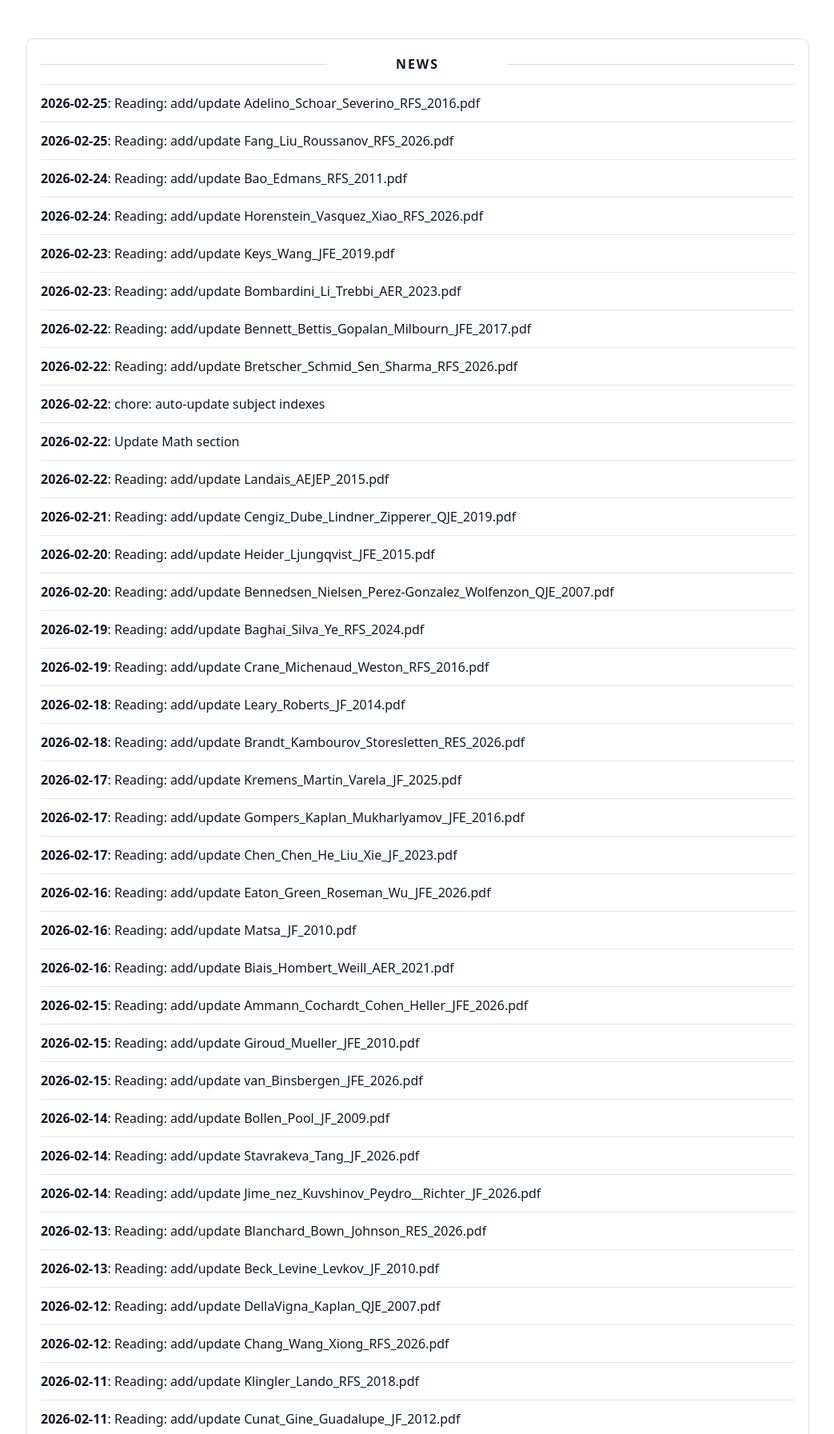
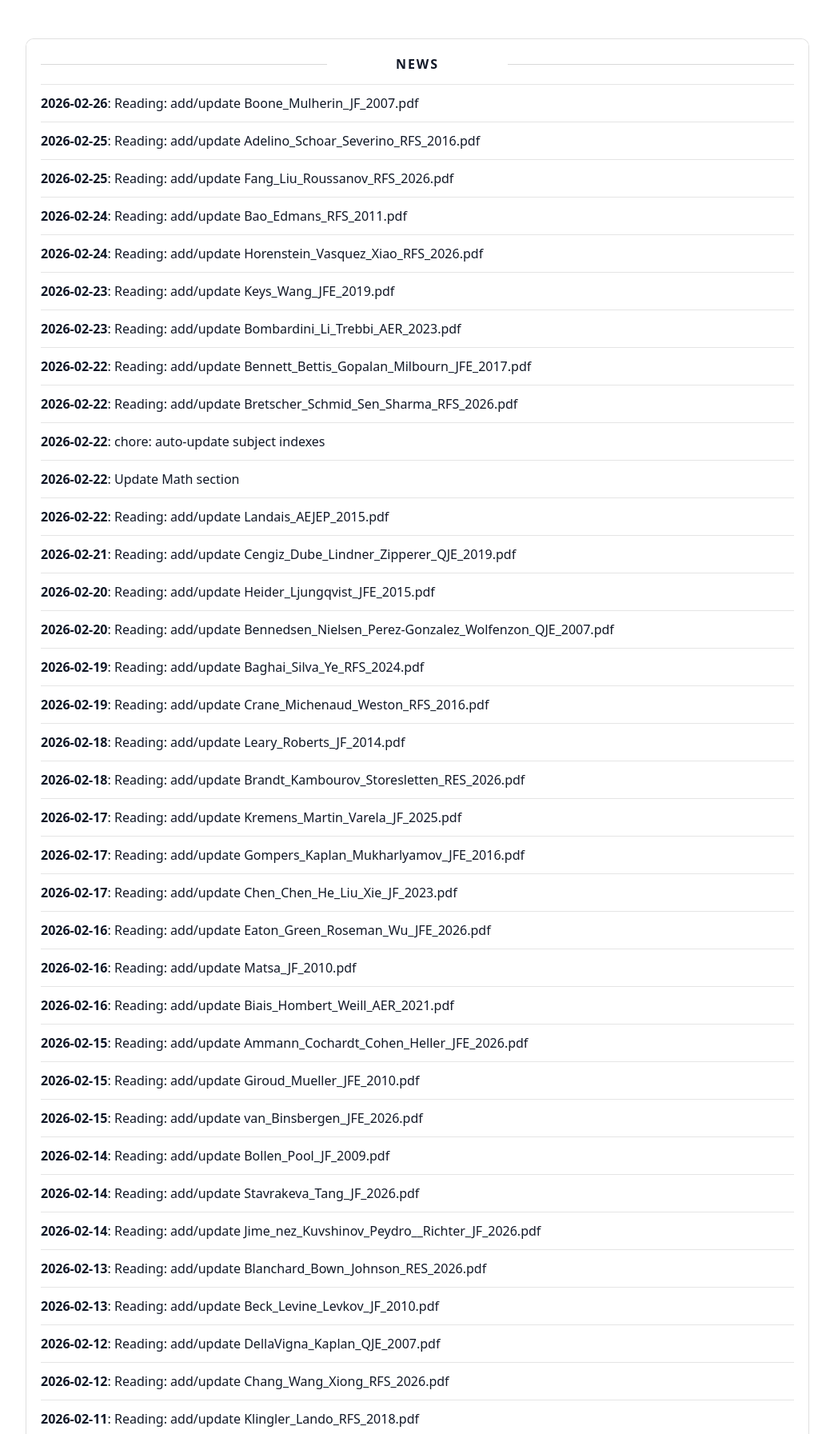
Before and after one commit to yaxinzn/study-archive, a Jekyll site: the page built from updates/index.md, in a window 1280 px wide, cut to the strip 476-2269 px from the top of the page. Shown: the whole strip at 80% size, without its empty margins (118-1161 px from the left). Built offline with Jekyll 4.4.1, drawn with Linux system fonts in a browser that asks for light colours; some of the changed text lies outside the part shown.

Commit message:
chore: update NEWS feed

```diff
--- a/_data/news.yml
+++ b/_data/news.yml
@@ -1,4 +1,7 @@
 # Auto-generated update history (sorted newest -> oldest). Do not edit manually.
+- ts: "1772105028"
+  date: "2026-02-26"
+  title: "Reading: add/update Boone_Mulherin_JF_2007.pdf"
 - ts: "1772020864"
   date: "2026-02-25"
   title: "Reading: add/update Adelino_Schoar_Severino_RFS_2016.pdf"
```
